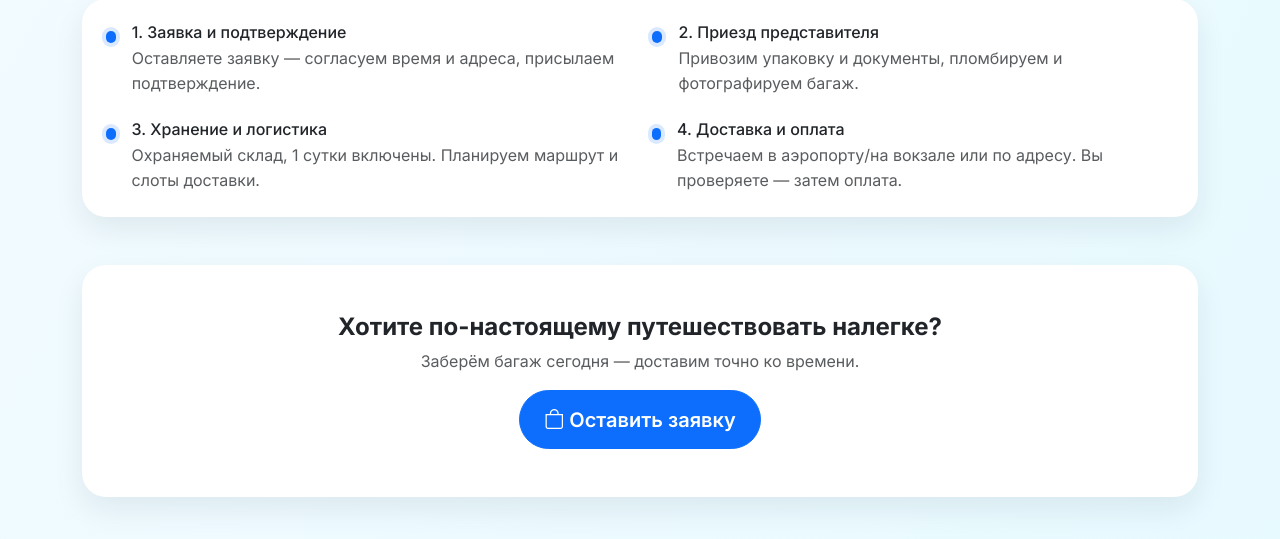
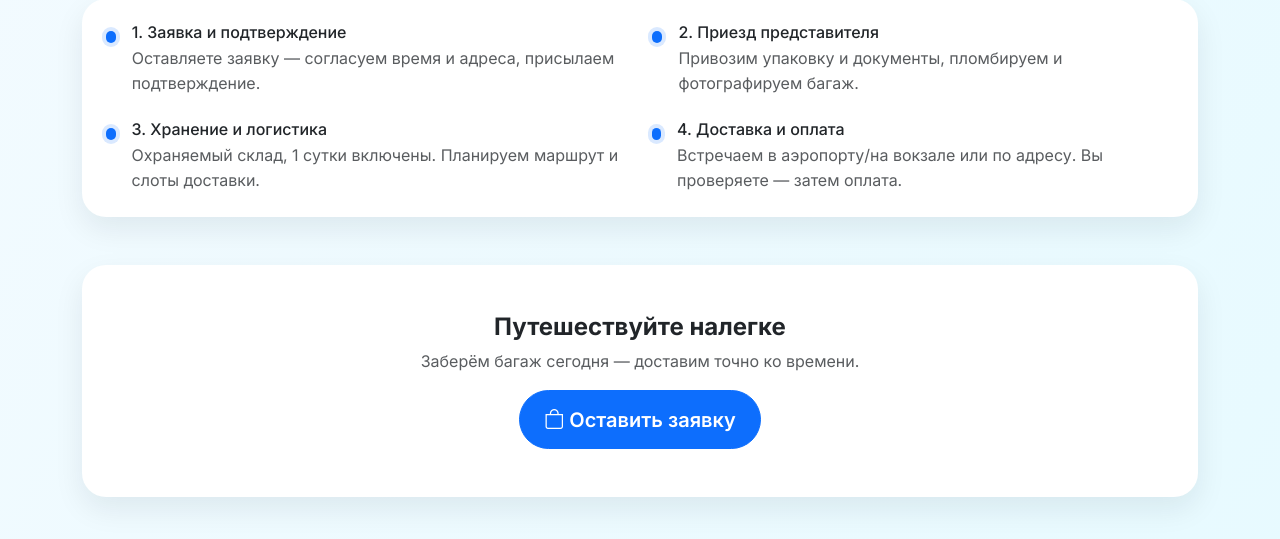
Before and after one commit to IsaevIvann/dd-project, a Django app: page /benefits/ in a window 1280 px wide. Shown: the part 1598-2137 px from the top of the page. Run offline with Django 5.2, Linux system fonts and the light colour scheme.

Commit message:
+ benefits

```diff
--- a/src/core/templates/core/benefits.html
+++ b/src/core/templates/core/benefits.html
@@ -178,7 +178,7 @@
 
 <!-- CTA -->
 <section class="card-dd p-4 p-md-5 mb-4 text-center">
-  <h4 class="fw-bold mb-2">Хотите по-настоящему путешествовать налегке?</h4>
+  <h4 class="fw-bold mb-2">Путешествуйте налегке</h4>
   <div class="text-muted mb-3">Заберём багаж сегодня — доставим точно ко времени.</div>
   <a href="{% url 'order_create' %}" class="btn btn-lg btn-primary pill px-4"><i class="bi bi-bag"></i> Оставить заявку</a>
 </section>
```
